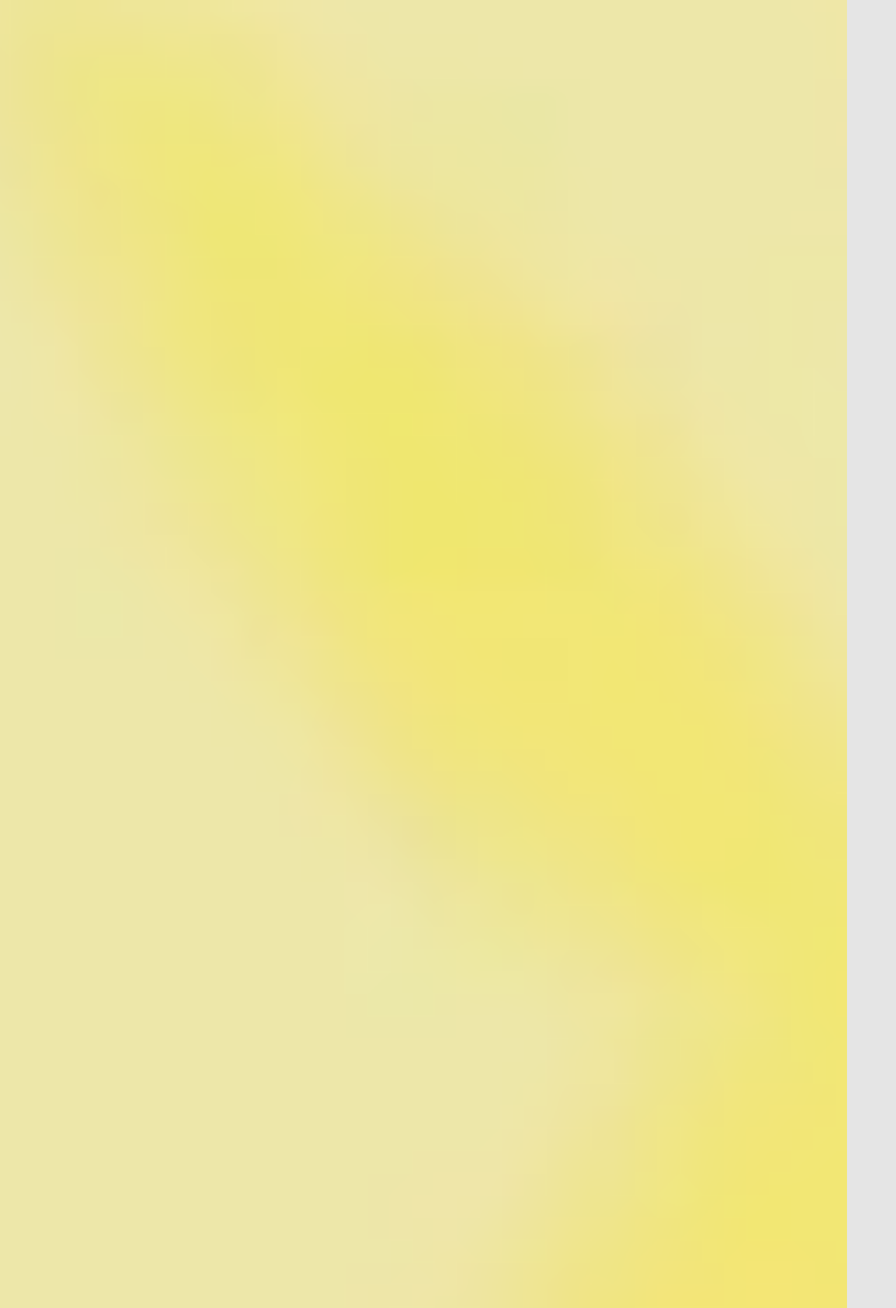
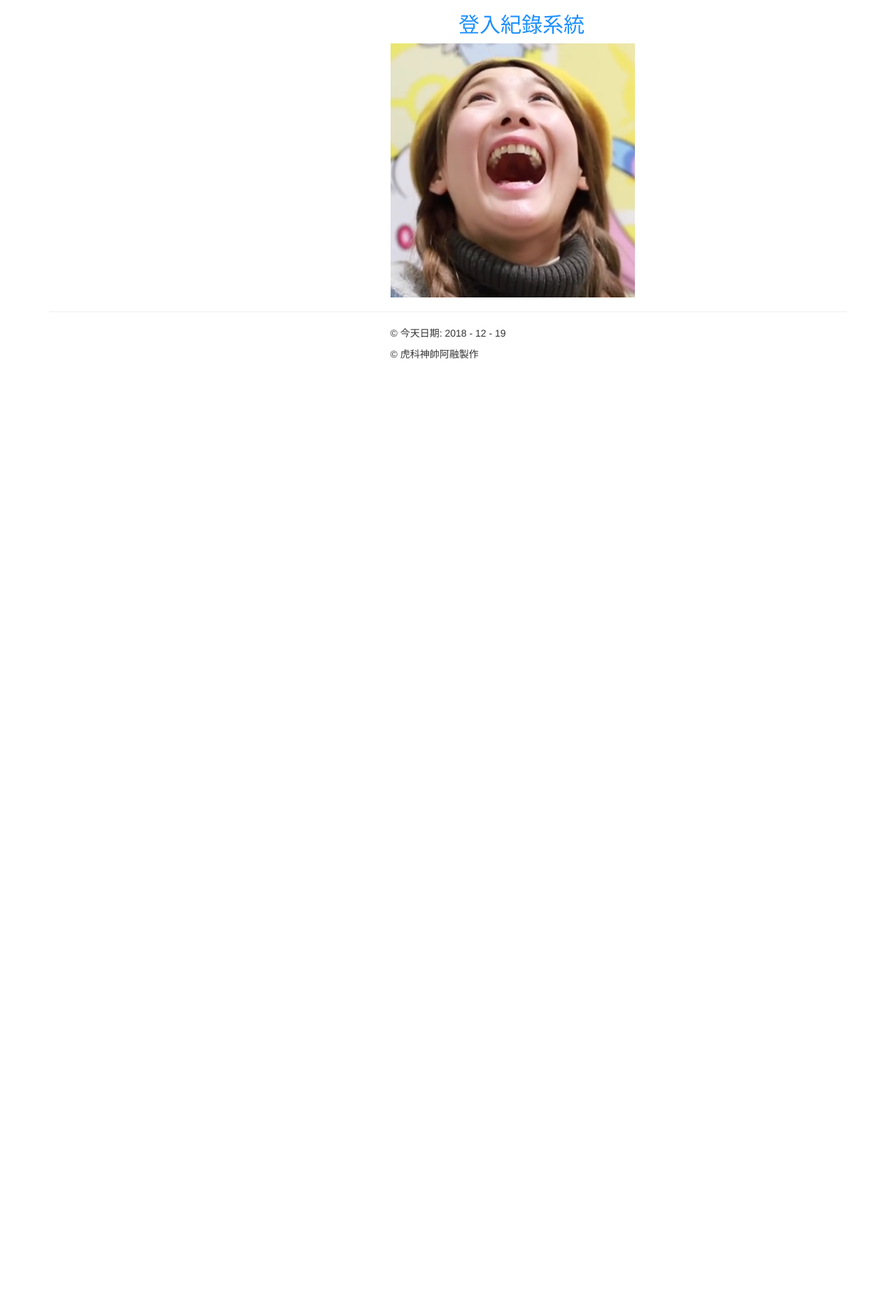
Before and after one commit to hank444tw/1119Work, an ASP.NET MVC app: page / in a window 1280 px wide. Shown: the part 51-1920 px from the top of the page at 70% size. Run offline with ASP.NET Core 8 and stand-ins for ASP.NET MVC 5, Linux system fonts and the light colour scheme; the project's own start-up code is not run, and a stand-in starts its controllers and pages; some libraries are stand-ins or nearby versions.

Commit message:
登入紀錄系統

```diff
--- a/1119Work/Views/Home/Index.cshtml
+++ b/1119Work/Views/Home/Index.cshtml
@@ -1,118 +1,20 @@
-<!--@{
+
+@{
     ViewBag.Title = "登入紀錄系統";
-}-->
-<!DOCTYPE html>
-<html class="no-js">
+}
 
-<head>
-    <meta charset="utf-8">
-    <title></title>
-    <meta name="description" content="">
-    <meta name="HandheldFriendly" content="True">
-    <meta name="MobileOptimized" content="320">
-    <meta name="viewport" content="width=device-width, initial-scale=1, minimal-ui,maximum-scale=2">
-    <meta name="viewport" content="width=device-width, initial-scale=1, minimal-ui,maximum-scale=1">
-    <meta http-equiv="cleartype" content="on">
-    <link rel="apple-touch-icon-precomposed" sizes="144x144" href="img/touch/apple-touch-icon-144x144-precomposed.png">
-    <link rel="apple-touch-icon-precomposed" sizes="114x114" href="img/touch/apple-touch-icon-114x114-precomposed.png">
-    <link rel="apple-touch-icon-precomposed" sizes="72x72" href="img/touch/apple-touch-icon-72x72-precomposed.png">
-    <link rel="apple-touch-icon-precomposed" href="img/touch/apple-touch-icon-57x57-precomposed.png">
-    <link rel="shortcut icon" sizes="196x196" href="img/touch/touch-icon-196x196.png">
-    <link rel="shortcut icon" href="img/touch/apple-touch-icon.png">
-    <!-- Tile icon for Win8 (144x144 + tile color) -->
-    <meta name="msapplication-TileImage" content="img/touch/apple-touch-icon-144x144-precomposed.png">
-    <meta name="msapplication-TileColor" content="#222222">
-
-    <link rel="stylesheet" href="~/css/normalize.css">
-    <link rel="stylesheet" href="~/wow_book/wow_book.css" type="text/css" />
-    <link rel="stylesheet" href="~/css/main.css">
-    <script src="~/js/vendor/modernizr-2.7.1.min.js"></script>
-</head>
-
-<body>
-    <!-- Add your site or application content here -->
-    <div class='book_container'>
-        <div id="book">
-            <div>
-                <img src="~/Image/1.png" width="100%" height="100%" />
-            </div>
-            <div>內頁</div>
-            <div>
-                第一頁, page 1
-                <img src="pic/cat2.jpg" width="100%" height="100%" />
-            </div>
-            <div data-double='true'>
-                可以一次跨2頁, page 2, 3
-                <img src="pic/cat3.jpg" width="100%" height="100%" />
-            </div>
-            <div>
-                page 4
-                <img src="pic/cat4.jpg" width="100%" height="100%" />
-            </div>
-            <div>書背內頁</div>
-            <div>
-                書背封面
-                <img src="~/Image/1.png" width="50%" height="50%" />
-            </div>
-        </div>
-    </div>
-
-    <script src="~/js/vendor/jquery-1.11.2.min.js"></script>
-    <script src="~/js/helper.js"></script>
-    <script src="~/wow_book/wow_book.min.js"></script>
-    <!--<script src="js/main.js"></script>-->
-
-    <script>
-        $(function () {
-
-            var bookOptions = {
-                height: 500
-                , width: 800
-                // ,maxWidth : 800
-                , maxHeight: 600
-
-                , centeredWhenClosed: true
-                , hardcovers: true
-                , toolbar: "lastLeft, left, right, lastRight, toc, zoomin, zoomout, slideshow, flipsound, fullscreen, thumbnails, download"
-                , thumbnailsPosition: 'left'
-                , responsiveHandleWidth: 50
-
-                , container: window
-                , containerPadding: "20px"
-                // ,toolbarContainerPosition: "top" // default "bottom"
-
-                // Uncomment the option toc to create a Table of Contents
-                // ,toc: [                    // table of contents in the format
-                // 	[ "Introduction", 2 ],  // [ "title", page number ]
-                // 	[ "First chapter", 5 ],
-                // 	[ "Go to codecanyon.net", "http://codecanyon.net" ] // or [ "title", "url" ]
-                // ]
-            };
-
-            $('#book').wowBook(bookOptions); // create the book
-
-            // How to use wowbook API
-            // var book=$.wowBook("#book"); // get book object instance
-            // book.gotoPage( 4 ); // call some method
-
-        })
-    </script>
-</body>
-</html>
-<!--
-    <div class="row">
+<div class="row">
     <div class="col-md-4 col-md-offset-6">
         <h2><span style="color:dodgerblue">登入紀錄系統</span></h2>
     </div>
 </div>
--->
-<!--
-    <div class="row">
+
+<div class="row">
     <div class="col-md-2 col-md-offset-5">
         <img src="~/Image/1.png" />
     </div>
 </div>
--->
+
 @*
         <ul class="pagination" role="navigation">
 
```
Also changed, not shown: 1 other file.
